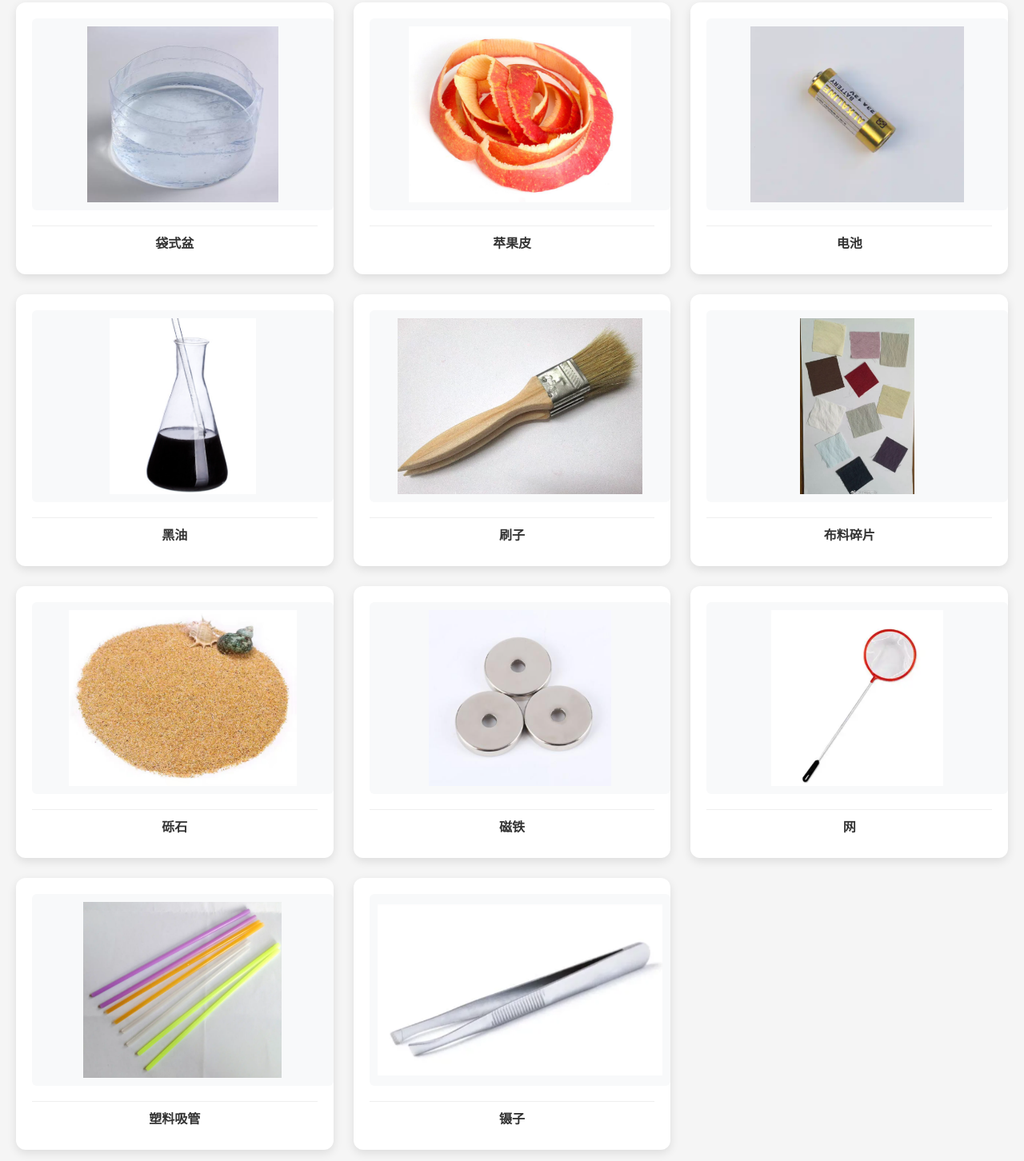
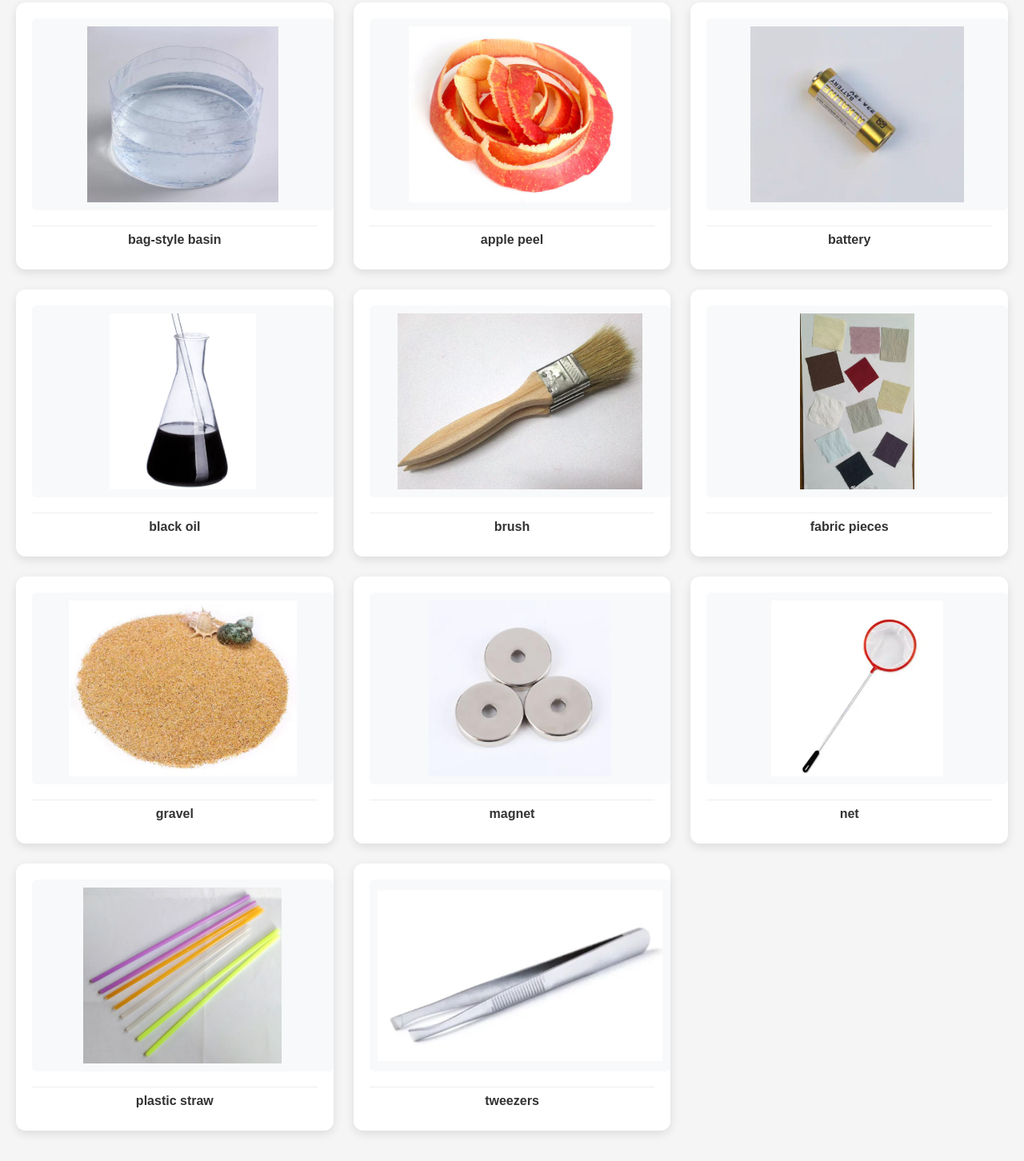
Before and after one commit to Jerry-18-bit/Photos, a plain HTML site: page index.html in a window 1280 px wide. Shown: the part 148-1600 px from the top of the page at 80% size. Drawn offline with Linux system fonts and the light colour scheme.

Commit message:
index.html

```diff
--- a/index.html
+++ b/index.html
@@ -62,49 +62,50 @@
     <div class="subtitle">共11种实验材料展示</div>
     <div class="gallery">
         <div class="image-card">
-            <img src="https://raw.githubusercontent.com/Jerry-18-bit/Photos/main/bag-style%20basin.png" alt="袋式盆">
-            <div class="image-name">袋式盆</div>
+            <img src="https://raw.githubusercontent.com/Jerry-18-bit/Photos/main/bag-style%20basin.png" alt="bag-style basin">
+            <div class="image-name">bag-style basin</div>
         </div>
         <div class="image-card">
-            <img src="https://raw.githubusercontent.com/Jerry-18-bit/Photos/main/apple%20peel.png" alt="苹果皮">
-            <div class="image-name">苹果皮</div>
+            <img src="https://raw.githubusercontent.com/Jerry-18-bit/Photos/main/apple%20peel.png" alt="apple peel">
+            <div class="image-name">apple peel</div>
         </div>
         <div class="image-card">
-            <img src="https://raw.githubusercontent.com/Jerry-18-bit/Photos/main/battery.png" alt="电池">
-            <div class="image-name">电池</div>
+            <img src="https://raw.githubusercontent.com/Jerry-18-bit/Photos/main/battery.png" alt="battery">
+            <div class="image-name">battery</div>
         </div>
         <div class="image-card">
-            <img src="https://raw.githubusercontent.com/Jerry-18-bit/Photos/main/black%20oil.png" alt="黑油">
-            <div class="image-name">黑油</div>
+            <img src="https://raw.githubusercontent.com/Jerry-18-bit/Photos/main/black%20oil.png" alt="black oil">
+            <div class="image-name">black oil</div>
         </div>
         <div class="image-card">
-            <img src="https://raw.githubusercontent.com/Jerry-18-bit/Photos/main/brush.png" alt="刷子">
-            <div class="image-name">刷子</div>
+            <img src="https://raw.githubusercontent.com/Jerry-18-bit/Photos/main/brush.png" alt="brush">
+            <div class="image-name">brush</div>
         </div>
         <div class="image-card">
-            <img src="https://raw.githubusercontent.com/Jerry-18-bit/Photos/main/fabric%20pieces.png" alt="布料碎片">
-            <div class="image-name">布料碎片</div>
+            <img src="https://raw.githubusercontent.com/Jerry-18-bit/Photos/main/fabric%20pieces.png" alt="fabric pieces">
+            <div class="image-name">fabric pieces</div>
         </div>
         <div class="image-card">
-            <img src="https://raw.githubusercontent.com/Jerry-18-bit/Photos/main/gravel.jpg" alt="砾石">
-            <div class="image-name">砾石</div>
+            <img src="https://raw.githubusercontent.com/Jerry-18-bit/Photos/main/gravel.jpg" alt="gravel">
+            <div class="image-name">gravel</div>
         </div>
         <div class="image-card">
-            <img src="https://raw.githubusercontent.com/Jerry-18-bit/Photos/main/magnet.png" alt="磁铁">
-            <div class="image-name">磁铁</div>
+            <img src="https://raw.githubusercontent.com/Jerry-18-bit/Photos/main/magnet.png" alt="magnet">
+            <div class="image-name">magnet</div>
         </div>
         <div class="image-card">
-            <img src="https://raw.githubusercontent.com/Jerry-18-bit/Photos/main/net.png" alt="网">
-            <div class="image-name">网</div>
+            <img src="https://raw.githubusercontent.com/Jerry-18-bit/Photos/main/net.png" alt="net">
+            <div class="image-name">net</div>
         </div>
         <div class="image-card">
-            <img src="https://raw.githubusercontent.com/Jerry-18-bit/Photos/main/plastic%20straw.png" alt="塑料吸管">
-            <div class="image-name">塑料吸管</div>
+            <img src="https://raw.githubusercontent.com/Jerry-18-bit/Photos/main/plastic%20straw.png" alt="plastic straw">
+            <div class="image-name">plastic straw</div>
         </div>
         <div class="image-card">
-            <img src="https://raw.githubusercontent.com/Jerry-18-bit/Photos/main/tweezers.png" alt="镊子">
-            <div class="image-name">镊子</div>
+            <img src="https://raw.githubusercontent.com/Jerry-18-bit/Photos/main/tweezers.png" alt="tweezers">
+            <div class="image-name">tweezers</div>
         </div>
     </div>
 </body>
+
 </html>
```
